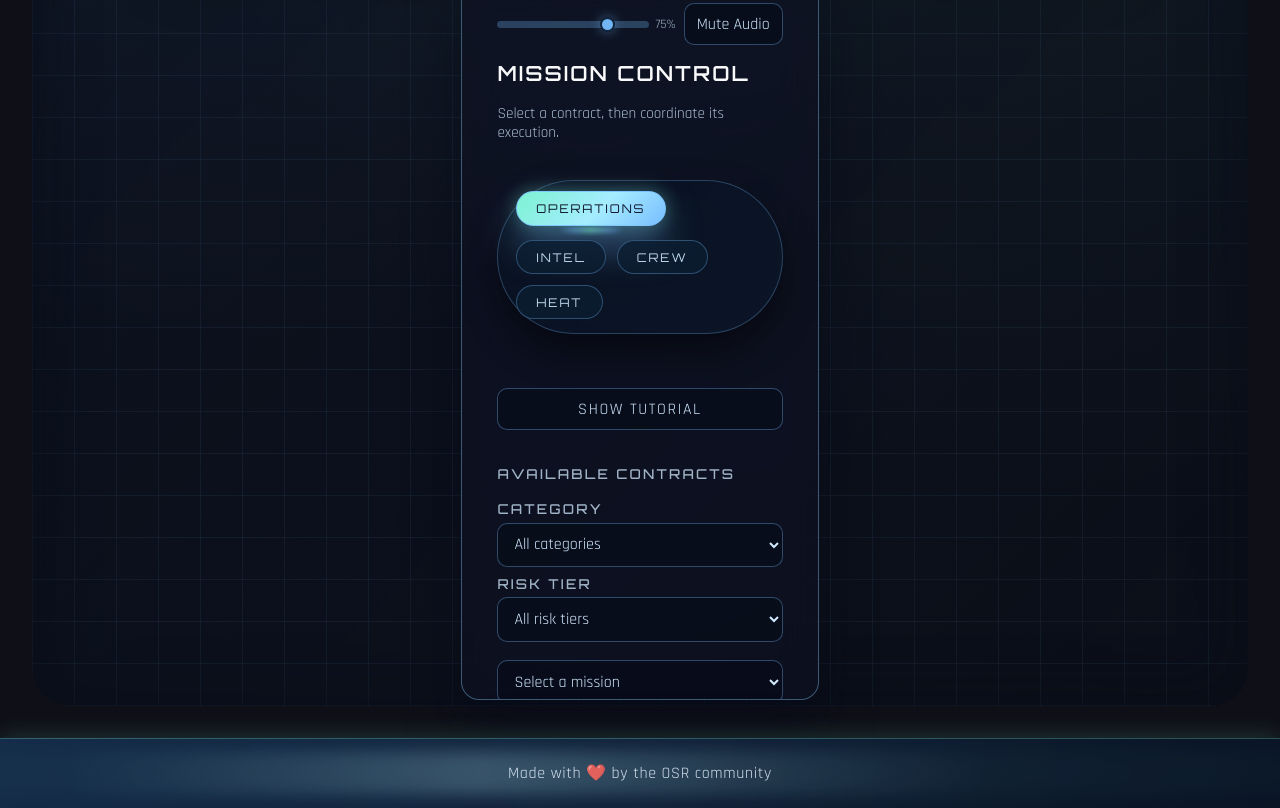
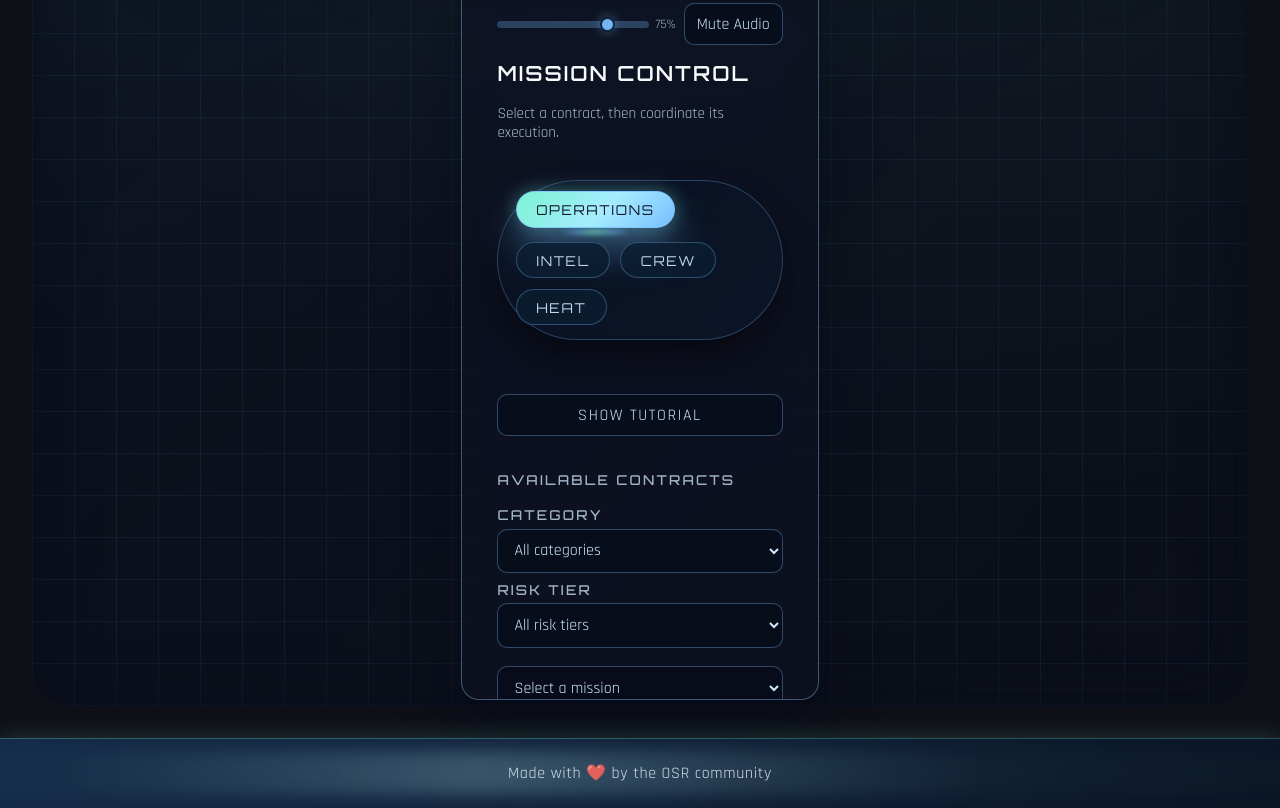
Before and after one commit to vgcman16/OSR, a website: page public/index.html in a window 1280 px wide. Shown: the part 1779-2587 px from the top of the page. Drawn offline with Linux system fonts and the light colour scheme.

Commit message:
Adjust quick link typography

```diff
--- a/public/styles.css
+++ b/public/styles.css
@@ -1088,8 +1088,8 @@ body::before {
   background: rgba(12, 30, 50, 0.85);
   color: rgba(209, 234, 255, 0.9);
   font-family: var(--font-display);
-  font-size: 0.75rem;
-  letter-spacing: 0.16em;
+  font-size: 0.85rem;
+  letter-spacing: 0.12em;
   text-decoration: none;
   text-transform: uppercase;
   border: 1px solid rgba(120, 190, 255, 0.32);
```
